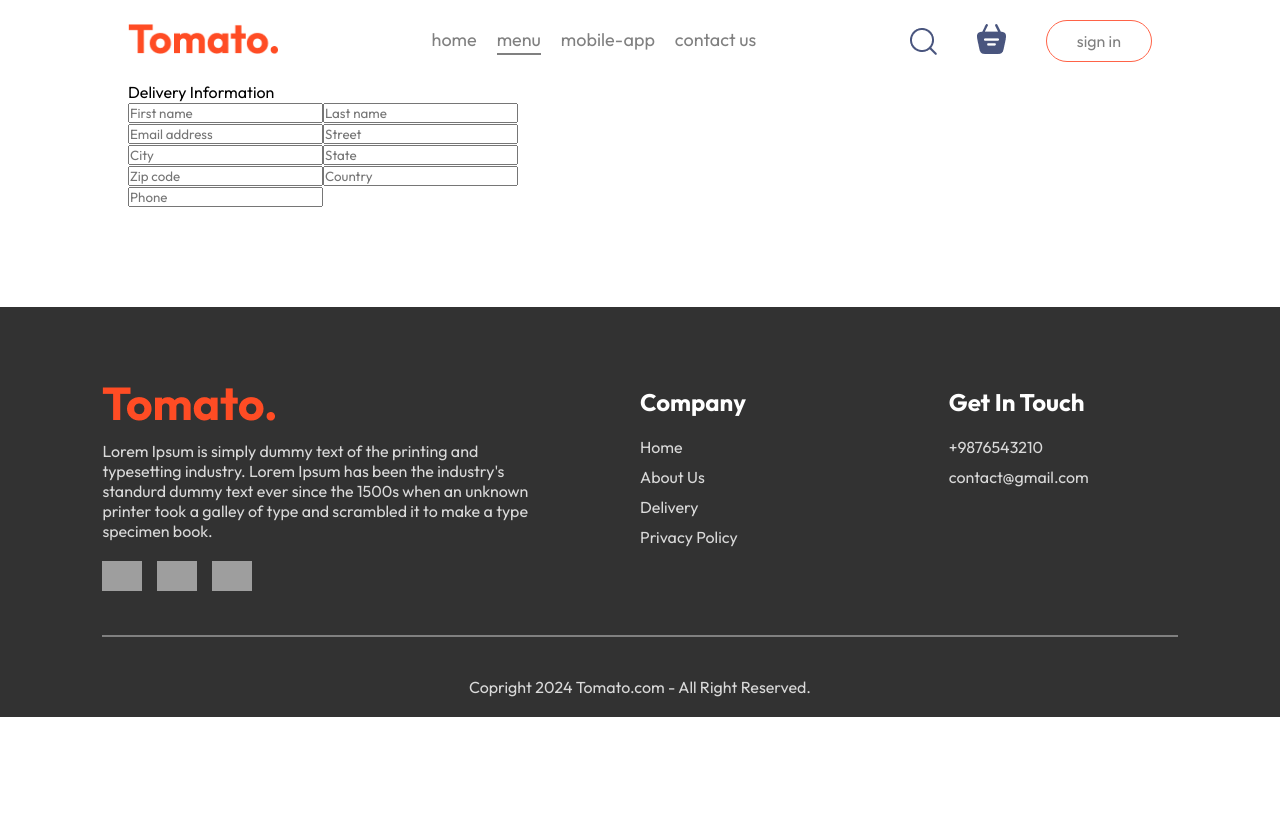
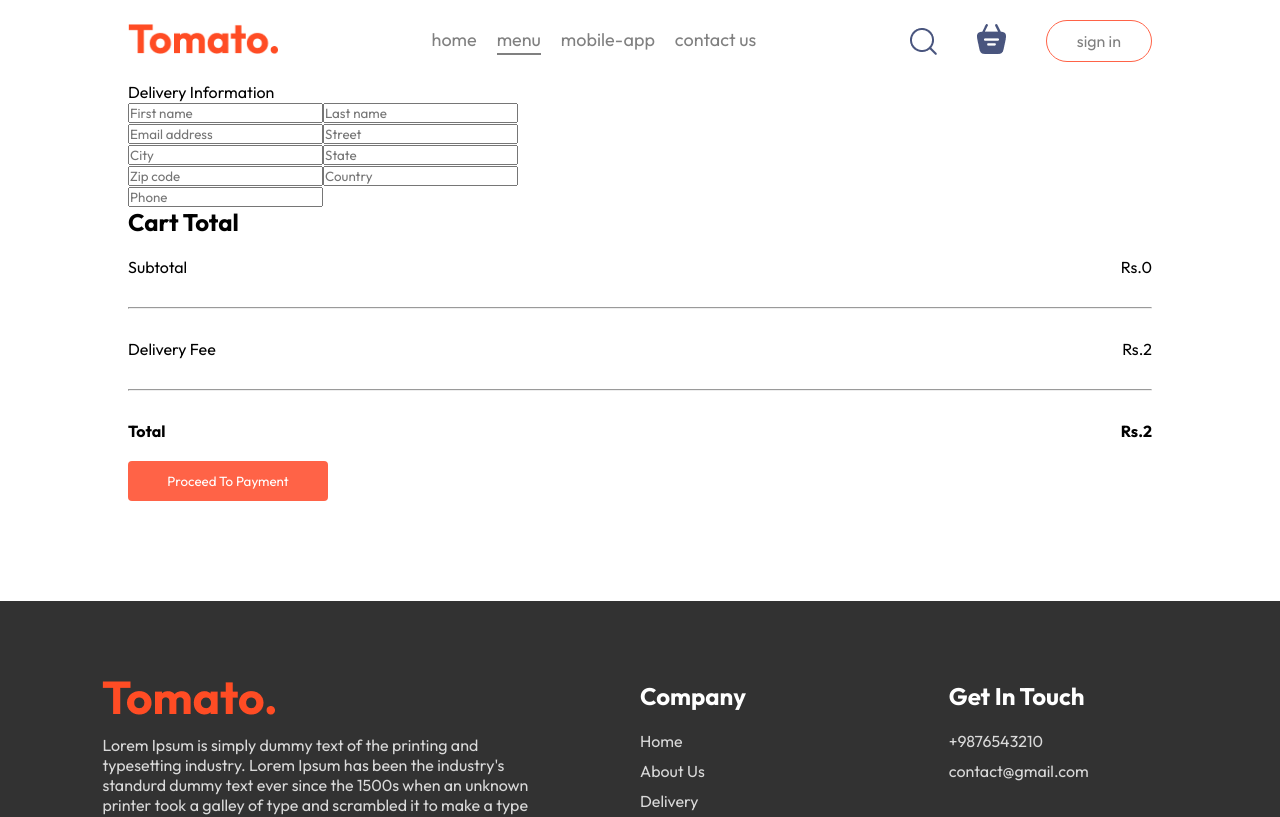
Before and after one commit to Pratheekjshetty/accelerlab-foodapp, a React (Create React App) app: page /order in a window 1280 px wide. Shown: the top 817 px of the page. Built offline with nearby package versions, Linux system fonts and the light colour scheme; grey boxes are pictures that could not be loaded.

Commit message:
3-commit

```diff
--- a/src/pages/PlaceOrder/PlaceOrder.jsx
+++ b/src/pages/PlaceOrder/PlaceOrder.jsx
@@ -1,6 +1,8 @@
-import React from 'react'
+import React, { useContext } from 'react'
 import "./PlaceOrder.css"
+import { StoreContext } from '../../context/StoreContext'
 const PlaceOrder = () => {
+  const {getTotalCartAmount}=useContext(StoreContext)
   return (
     <form className='place-order'>
       <div className="place-order-left">
@@ -21,6 +23,26 @@ const PlaceOrder = () => {
         </div>
         <input type='text'placeholder='Phone'/>
       </div>
+      <div className="place-order-right">
+      <div className="cart-total">
+          <h2>Cart Total</h2>
+          <div className="cart-total-details">
+            <p>Subtotal</p>
+            <p>Rs.{getTotalCartAmount()}</p>
+          </div>
+          <hr/>
+          <div className="cart-total-details">
+            <p>Delivery Fee</p>
+            <p>Rs.{2}</p>
+          </div>
+          <hr/>
+          <div className="cart-total-details">
+            <b>Total</b>
+            <b>Rs.{getTotalCartAmount()+2}</b>
+          </div>
+          <button >Proceed To Payment</button>
+        </div>
+      </div>
     </form>
   )
 }
```
